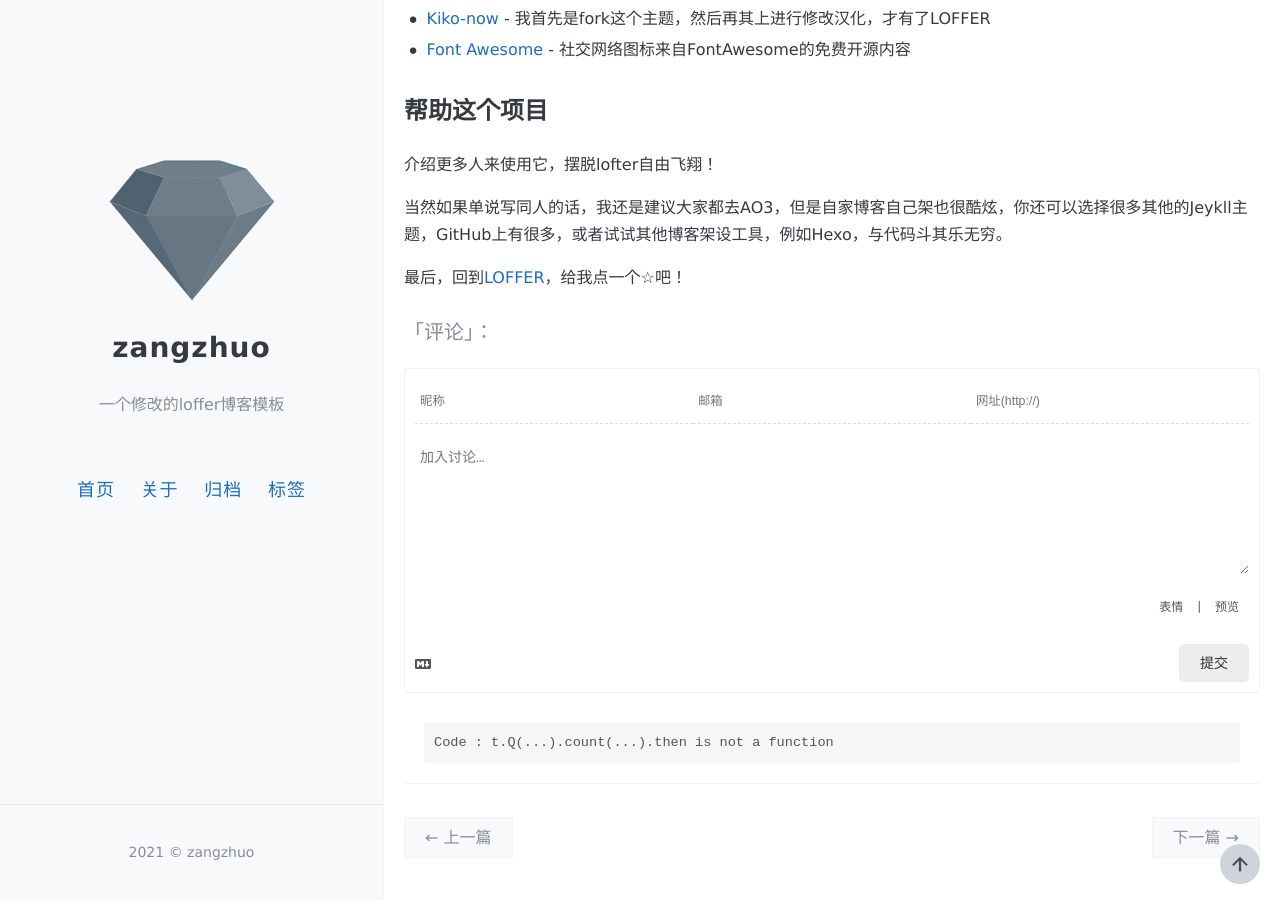
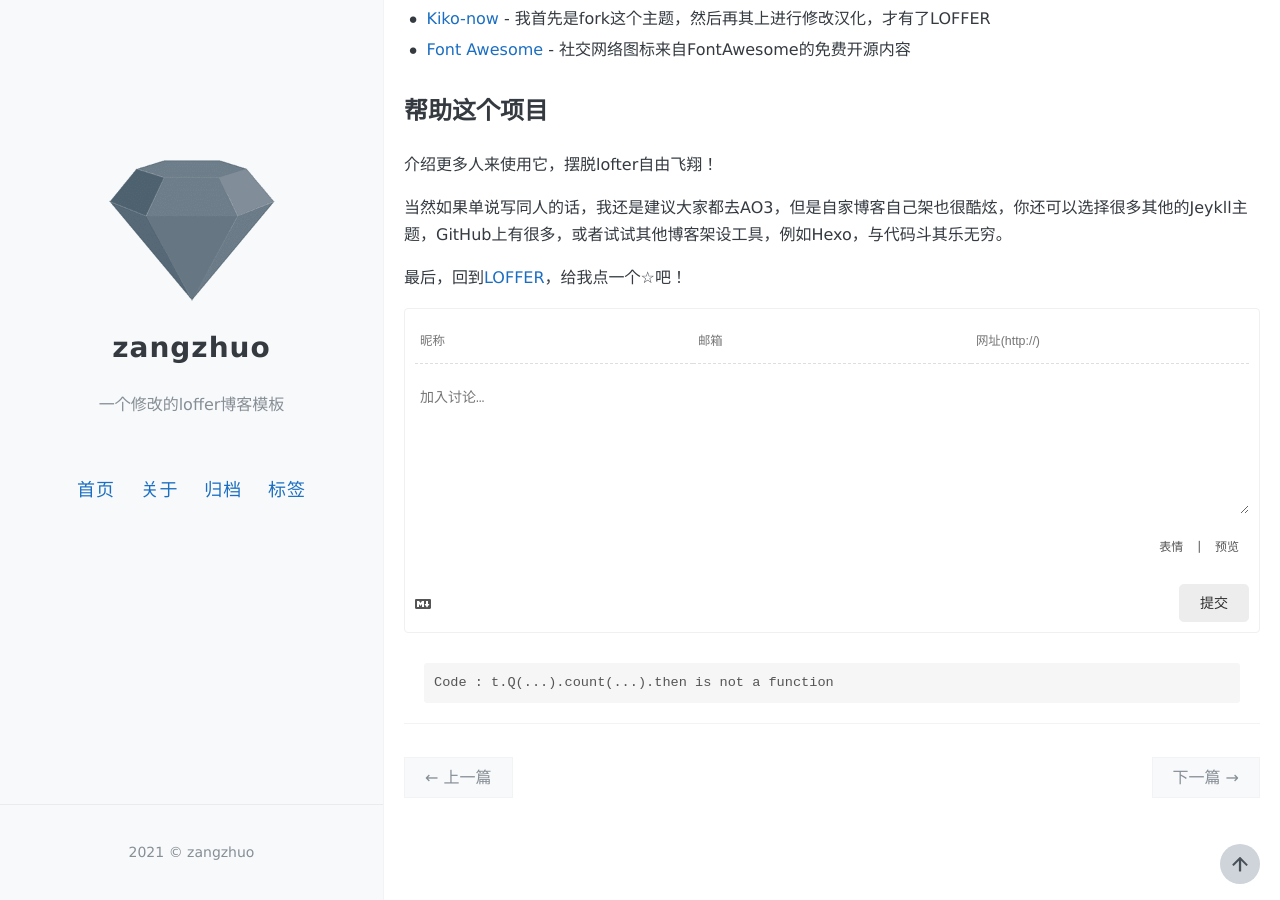
Before and after one commit to wmnhw/loffer, a Jekyll site: the page built from _posts/2019-06-02-document.md, in a window 1280 px wide and 900 px high, scrolled down 3893 px. Built offline with Jekyll 4.4.1, drawn with Linux system fonts in a browser that asks for light colours; comment, search, counter and statistics services are not loaded.

Commit message:
Update valine_comments.html

```diff
--- a/_includes/valine_comments.html
+++ b/_includes/valine_comments.html
@@ -1,4 +1,3 @@
-<h4 align="left">「评论」：</h4>
 <div id="comments"></div>
     <!--Leancloud 操作库:-->
     <script src="//cdn1.lncld.net/static/js/3.0.4/av-min.js"></script>
```
